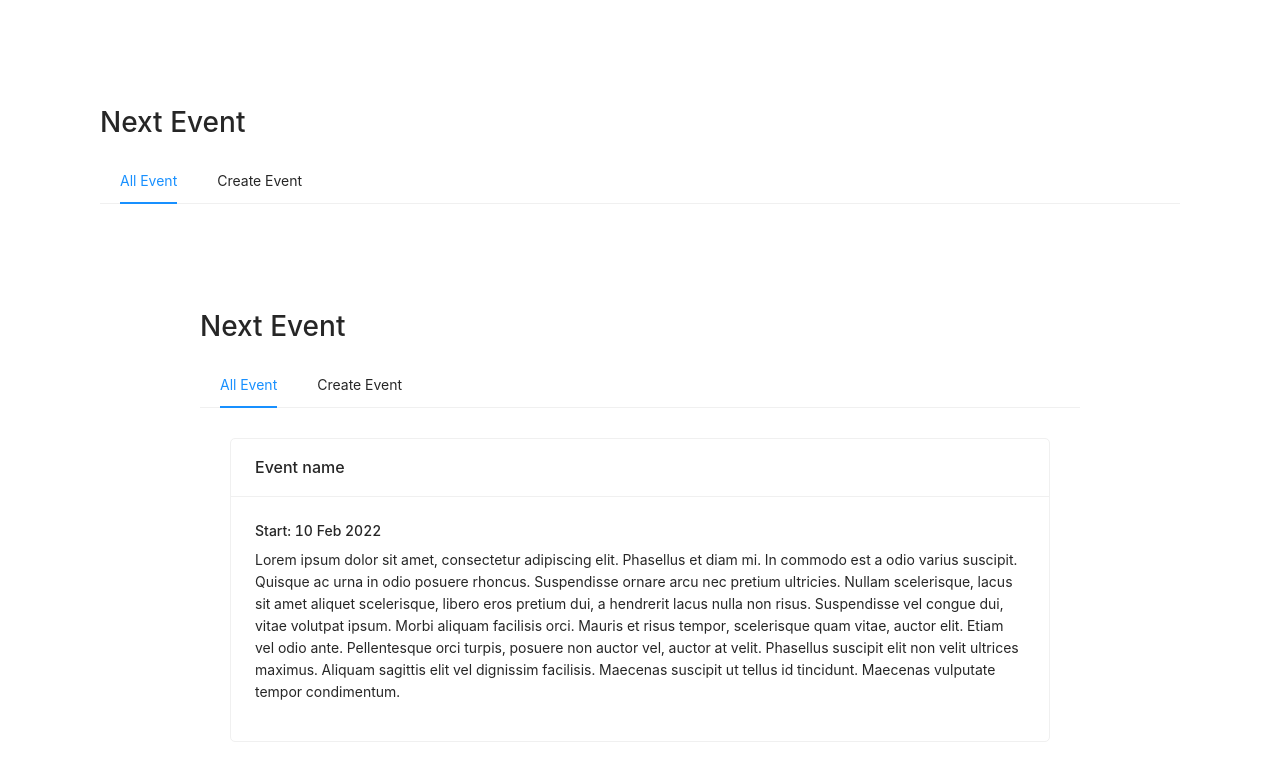
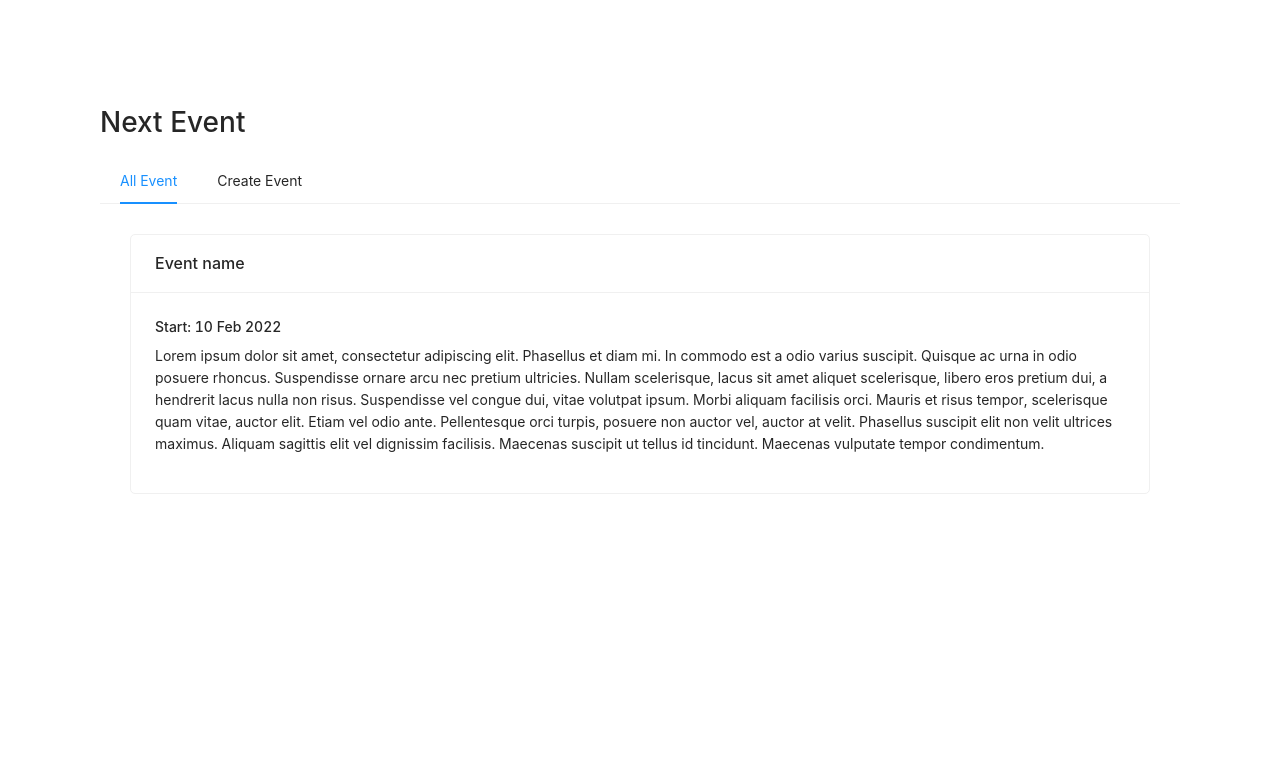
Before and after one commit to teerasej/nextflow-nextjs-web3-event-simple, a Next.js app: page / in a window 1280 px wide. Shown: the top 780 px of the page. Built offline with nearby package versions, Linux system fonts and the light colour scheme.

Commit message:
move some design to default layout

```diff
--- a/pages/index.tsx
+++ b/pages/index.tsx
@@ -13,15 +13,12 @@ const Home: NextPage = () => {
   }
 
   return (
-    <div style={{ padding: 100 }}>
-      <h1>Next Event</h1>
-      <MainMenu />
-      <div style={{ padding: 30 }}>
-        <Card title="Event name"  style={{ width: '100%', borderRadius: 5 }}>
-          <h4>Start: 10 Feb 2022</h4>
-          <p>Lorem ipsum dolor sit amet, consectetur adipiscing elit. Phasellus et diam mi. In commodo est a odio varius suscipit. Quisque ac urna in odio posuere rhoncus. Suspendisse ornare arcu nec pretium ultricies. Nullam scelerisque, lacus sit amet aliquet scelerisque, libero eros pretium dui, a hendrerit lacus nulla non risus. Suspendisse vel congue dui, vitae volutpat ipsum. Morbi aliquam facilisis orci. Mauris et risus tempor, scelerisque quam vitae, auctor elit. Etiam vel odio ante. Pellentesque orci turpis, posuere non auctor vel, auctor at velit. Phasellus suscipit elit non velit ultrices maximus. Aliquam sagittis elit vel dignissim facilisis. Maecenas suscipit ut tellus id tincidunt. Maecenas vulputate tempor condimentum.</p>
-        </Card>
-      </div>
+
+    <div style={{ padding: 30 }}>
+      <Card title="Event name" style={{ width: '100%', borderRadius: 5 }}>
+        <h4>Start: 10 Feb 2022</h4>
+        <p>Lorem ipsum dolor sit amet, consectetur adipiscing elit. Phasellus et diam mi. In commodo est a odio varius suscipit. Quisque ac urna in odio posuere rhoncus. Suspendisse ornare arcu nec pretium ultricies. Nullam scelerisque, lacus sit amet aliquet scelerisque, libero eros pretium dui, a hendrerit lacus nulla non risus. Suspendisse vel congue dui, vitae volutpat ipsum. Morbi aliquam facilisis orci. Mauris et risus tempor, scelerisque quam vitae, auctor elit. Etiam vel odio ante. Pellentesque orci turpis, posuere non auctor vel, auctor at velit. Phasellus suscipit elit non velit ultrices maximus. Aliquam sagittis elit vel dignissim facilisis. Maecenas suscipit ut tellus id tincidunt. Maecenas vulputate tempor condimentum.</p>
+      </Card>
     </div>
   )
 }
```
